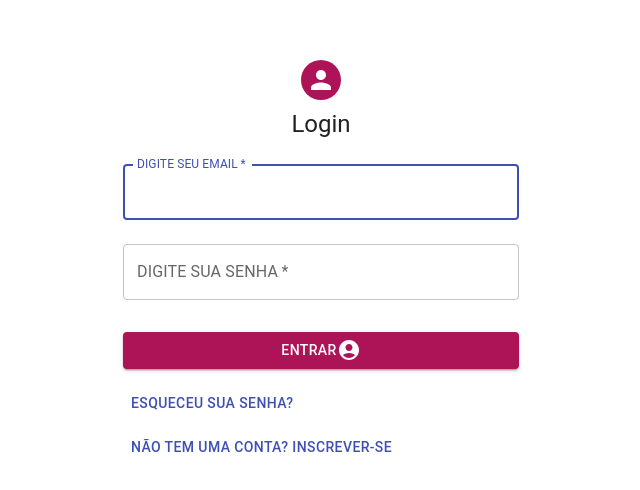
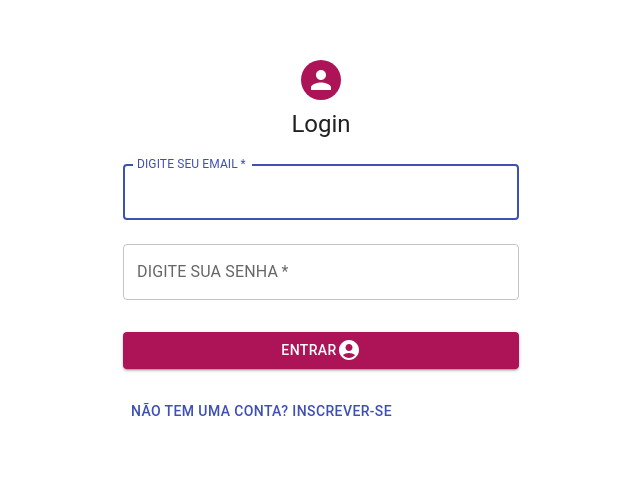
Before and after one commit to VINIshow1907/allbeauty, a React (Create React App) app in the folder frontend/: page /login in a window 1280 px wide. Shown: the part 108-598 px from the top of the page, without its empty margins (319-959 px from the left). Built offline with nearby package versions, Linux system fonts and the light colour scheme; what react-swipeable-views-utils would draw is missing.

Commit message:
tirei o esqueceu a senha

```diff
--- a/frontend/src/paginas/login.tsx
+++ b/frontend/src/paginas/login.tsx
@@ -89,9 +89,6 @@ export default function Login() {
           </Button>
           <Grid container>
           <Grid item>
-              <Button onClick={paginaEsqueceusenha}>
-              Esqueceu sua senha?
-              </Button>
             </Grid>
              <Grid sx={{mt:1,mb:1}}item >
               <Button onClick={paginaCadastro}>
```
